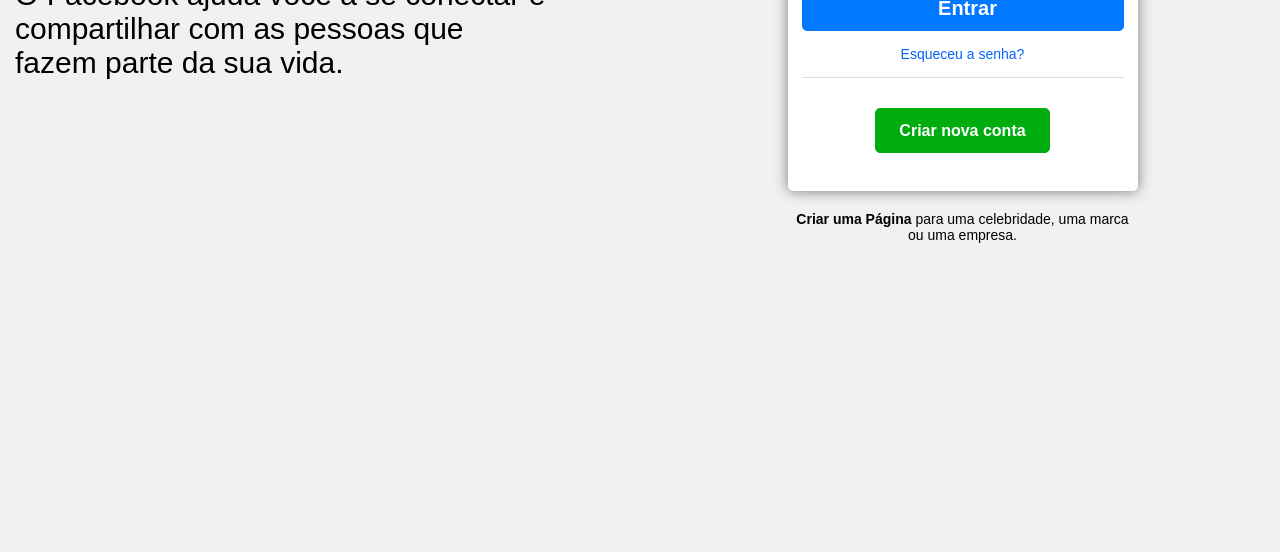
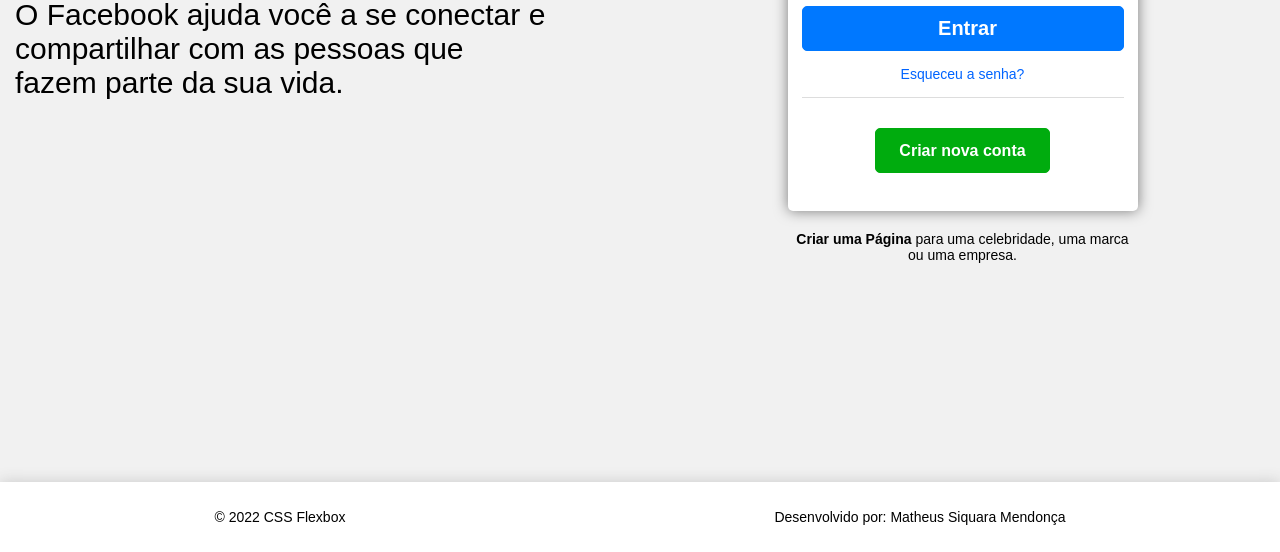
Before and after one commit to SiquaraDev/projeto-pagina-inicial-facebook, a plain HTML site: page index.html in a window 1280 px wide. Shown: the part 358-910 px from the top of the page. Before the commit the page ends 800 px from the top, so only its background shows below. Drawn offline with Linux system fonts and the light colour scheme; files whose address does not match are found by name.

Commit message:
att html e css

```diff
--- a/index.html
+++ b/index.html
@@ -8,6 +8,7 @@
     <title>Facebook</title>
 </head>
 <body>
+    <div class="facebook-wrapper">
         <div class="facebook-info">
             <img src="/projeto-pagina-inicial-do-facebook/img/facebook-logo.png" alt="facebook logo">
             <p class="facebook-msg">
@@ -34,5 +35,13 @@
                 </p>
             </div>
         </div>
+    </div>
+
+    <footer>
+        <div class="footer">
+            <p>&copy; 2022 CSS Flexbox</p>
+            <p>Desenvolvido por: Matheus Siquara Mendonça</p>
+        </div>
+    </footer>
 </body>
 </html>
--- a/style.css
+++ b/style.css
@@ -14,7 +14,15 @@ body {
     margin: 0;
     padding: 0;
     display: flex;
+    justify-content: end;
+    flex-direction: column;
+}
+
+.facebook-wrapper {
+    display: flex;
+    height: 840px;
     justify-content: center;
+    align-items: center;
 }
 
 .facebook-info {
@@ -23,6 +31,7 @@ body {
     flex-direction: column;
     justify-content: center;
     width: 700px;
+    margin-left: 10px;
 }
 
 .facebook-info img{
@@ -148,15 +157,24 @@ body {
     text-decoration: underline;
 }
 
+footer{
+    background-color: white;
+    height: 70px;
+    display: flex;
+    align-items: center;
+    box-shadow: 0 0 1em rgb(201, 201, 201);
+}
+
+footer .footer{
+    display: flex;
+    align-items: center;
+    justify-content: space-around;
+    color: black;
+    width: 100%;
+}
+
 
 /* media queries */
-
-@media (max-width: 1450px) {
-    .facebook-info {
-        margin-left: 10px;
-    }
-}
-
 
 @media (max-width: 1085px) {
     .facebook-msg {
@@ -167,9 +185,11 @@ body {
 
 @media (max-width: 910px) {
     body {
+        min-width: 500px;
+    }
+
+    .facebook-wrapper {
         flex-direction: column;
-        align-items: center;
-        min-width: 500px;
     }
 
     .facebook-info {
```
Lines whose indentation alone changed are shown as unchanged.
